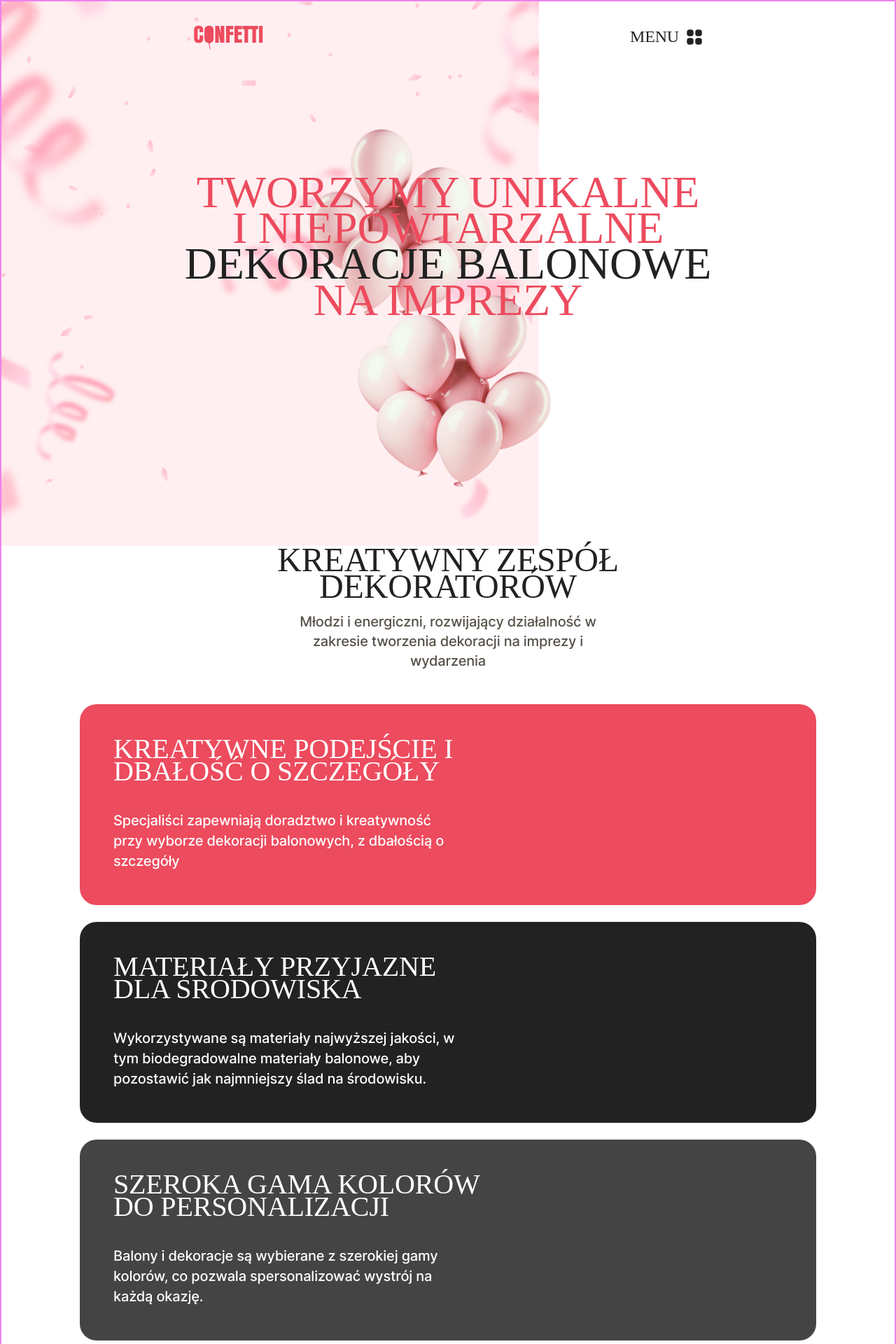
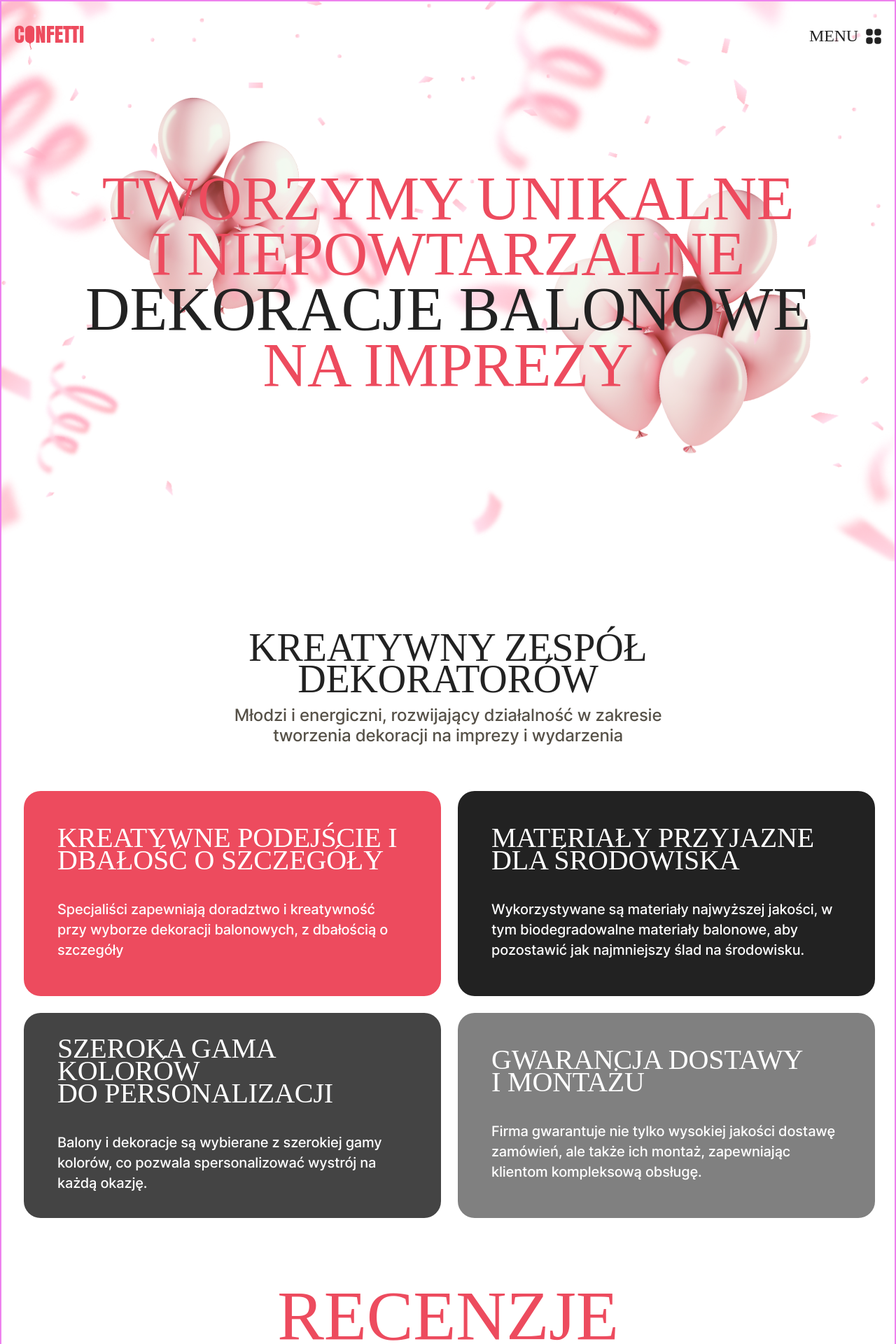
Before and after one commit to mantr88/candy-shop, a React (Vite) app: page / in a window 1280 px wide. Shown: the top 1920 px of the page at 70% size. Built offline with nearby package versions, Linux system fonts and the light colour scheme; a web font is replaced by a local one.

Commit message:
add: styles for desktop

```diff
--- a/src/components/AboutCards/AboutCards.css
+++ b/src/components/AboutCards/AboutCards.css
@@ -101,3 +101,20 @@
     line-height: 1.45;
   }
 }
+
+/* desktop view styles */
+
+@media screen and (min-width: 1280px) {
+  .grid {
+    display: grid;
+    grid-template-columns: 1fr 1fr;
+    grid-template-rows: 1fr 1fr;
+    row-gap: 24px;
+    column-gap: 24px;
+  }
+
+  [class^="about-number-slide"],
+  [class*=" about-number-slide"] {
+    height: 293px;
+  }
+}
--- a/src/components/AboutUs/AboutUs.css
+++ b/src/components/AboutUs/AboutUs.css
@@ -8,7 +8,7 @@
   font-family: "Inter";
   font-weight: 500;
   font-size: 20px;
-  line-height: 28px;
+  line-height: 1.4;
   color: var(--extra-text-color);
 }
 
@@ -19,3 +19,13 @@
     text-align: center;
   }
 }
+
+@media screen and (min-width: 1280px) {
+  .about-text {
+    width: 700px;
+    margin: 0 auto 64px auto;
+    text-align: center;
+    font-size: 24px;
+    line-height: 1.2;
+  }
+}
--- a/src/components/Contacts/Contacts.css
+++ b/src/components/Contacts/Contacts.css
@@ -68,6 +68,8 @@
     line-height: 1.21;
   }
 
+  /* responsive */
+
   @media screen and (min-width: 768px) {
     .contacts-title {
       margin-bottom: 24px;
@@ -76,8 +78,12 @@
     .contacts-top-img {
       display: block;
       position: absolute;
-      top: 172px;
-      left: -180px;
+      top: 222px;
+      right: 375px;
+      width: 412px;
+      height: 420px;
+      transform: rotate(320deg);
+      z-index: -1;
 
       animation-name: ballsRotate;
       animation-duration: 30s;
@@ -88,8 +94,12 @@
     .contacts-bottom-img {
       display: block;
       position: absolute;
-      top: 370px;
-      left: 213px;
+      width: 344px;
+      height: 350px;
+      top: 494px;
+      left: 430px;
+      transform: rotate(4deg);
+      z-index: -1;
 
       animation-name: ballsRotate;
       animation-duration: 30s;
@@ -99,3 +109,54 @@
     }
   }
 }
+
+@media screen and (min-width: 1280px) {
+  .contacts {
+    flex-direction: row;
+    gap: 240px;
+    justify-content: space-between;
+  }
+
+  #contact-section {
+    margin-top: 200px;
+  }
+
+  div > .contacts-title {
+    margin-bottom: 56px;
+    font-size: 100px;
+    text-align: start;
+  }
+
+  .contacts-company-name {
+    margin-bottom: 32px;
+    font-size: 40px;
+    line-height: 0.8;
+    text-align: start;
+  }
+  .contacts-link-wrap {
+    margin-bottom: 0;
+  }
+
+  .contacts-link {
+    justify-content: start;
+  }
+
+  .contacts-formBlock-wrap {
+    position: relative;
+  }
+
+  .contacts-top-img {
+    top: -125px;
+    left: -160px;
+    width: 460px;
+    height: 469px;
+  }
+
+  .contacts-bottom-img {
+    width: 384px;
+    height: 391px;
+    top: 130px;
+    left: 343px;
+    transform: rotate(351deg);
+  }
+}
--- a/src/components/Contacts/Contacts.tsx
+++ b/src/components/Contacts/Contacts.tsx
@@ -6,6 +6,7 @@ import "./Contacts.css";
 function Contacts() {
   return (
     <section className="section contacts" id="contact-section">
+      <div className="contacts-contactBlock-wrap">
         <h2 className="section-title contacts-title">Kontakty</h2>
         <p className="contacts-company-name">
           Confetti - Studio <br /> Dekoracij Balonami <br />
@@ -30,6 +31,8 @@ function Contacts() {
             confettibalony@gmail.com
           </a>
         </div>
+      </div>
+      <div className="contacts-formBlock-wrap">
         <img
           className="contacts-top-img"
           src="./image/top-balloons-floating-air.png"
@@ -43,6 +46,7 @@ function Contacts() {
           width="644"
           height="650"
         />
+      </div>
     </section>
   );
 }
--- a/src/components/Hero/Hero.css
+++ b/src/components/Hero/Hero.css
@@ -6,14 +6,7 @@
   position: absolute;
   top: 65px;
   right: 213px;
-  z-index: -1;
-
-  @media screen and (min-width: 768px) {
-    width: 343px;
-    height: 348px;
-    top: 149px;
-    right: 536px;
-  }
+  z-index: -2;
 
   animation-name: ballsRotate;
   animation-duration: 20s;
@@ -32,13 +25,6 @@
   line-height: 0.8;
   text-transform: uppercase;
   color: var(--accent-color);
-
-  @media screen and (min-width: 768px) {
-    margin-top: 247px;
-    margin-bottom: 327px;
-    font-size: 64px;
-    line-height: 0.8;
-  }
 }
 
 .hero-accent-text {
@@ -49,14 +35,7 @@
   position: absolute;
   top: 265px;
   left: 190px;
-  z-index: -1;
-
-  @media screen and (min-width: 768px) {
-    width: 346px;
-    height: 340px;
-    top: 385px;
-    left: 474px;
-  }
+  z-index: -2;
 
   animation-name: ballsRotate;
   animation-duration: 20s;
@@ -64,6 +43,56 @@
   animation-iteration-count: infinite;
   animation-direction: alternate;
 }
+
+/* Responsive */
+
+@media screen and (min-width: 768px) {
+  .hero-top-img {
+    width: 343px;
+    height: 348px;
+    top: 149px;
+    right: 536px;
+  }
+
+  .hero-title {
+    margin-top: 247px;
+    margin-bottom: 327px;
+    font-size: 64px;
+    line-height: 0.8;
+  }
+
+  .hero-bottom-img {
+    width: 346px;
+    height: 340px;
+    top: 385px;
+    left: 474px;
+  }
+}
+
+@media screen and (min-width: 1280px) {
+  .hero-top-img {
+    top: 98px;
+    left: 107px;
+    width: 397px;
+    height: 404px;
+  }
+
+  .hero-title {
+    margin-top: 242px;
+    margin-bottom: 342px;
+    font-size: 88px;
+    line-height: 0.9;
+  }
+
+  .hero-bottom-img {
+    top: 220px;
+    left: 742px;
+    width: 460px;
+    height: 469px;
+  }
+}
+
+/* Animation */
 
 @keyframes ballsRotate {
   0% {
--- a/src/components/Review/Review.css
+++ b/src/components/Review/Review.css
@@ -8,3 +8,12 @@
     margin-bottom: 48px;
   }
 }
+
+@media screen and (min-width: 1280px) {
+  section > .review-section-title {
+    margin-top: 100px;
+    margin-bottom: 64px;
+
+    font-size: 100px;
+  }
+}
--- a/src/components/ReviewCard/ReviewCard.tsx
+++ b/src/components/ReviewCard/ReviewCard.tsx
@@ -10,6 +10,7 @@ function ReviewCard() {
   const [currentSlide, setCurrentSlide] = useState(0);
   const [loaded, setLoaded] = useState(false);
   const [isMobile, setIsMobile] = useState(window.innerWidth < 768);
+  const [isDesktop, setIsDesktop] = useState(window.innerWidth > 1280);
   const [sliderRef, slider] = useKeenSlider<HTMLDivElement>({
     initial: 0,
     slideChanged(slider) {
@@ -24,6 +25,12 @@ function ReviewCard() {
         slides: {
           perView: 2,
           spacing: 16,
+        },
+      },
+      "(min-width: 1280px)": {
+        slides: {
+          perView: 3,
+          spacing: 26,
         },
       },
     },
@@ -42,7 +49,10 @@ function ReviewCard() {
   };
 
   useEffect(() => {
-    const handleResize = () => setIsMobile(window.innerWidth < 768);
+    const handleResize = () => {
+      setIsMobile(window.innerWidth < 768);
+      setIsDesktop(window.innerWidth > 1280);
+    };
     window.addEventListener("resize", handleResize);
     return () => window.removeEventListener("resize", handleResize);
   }, []);
@@ -103,7 +113,7 @@ function ReviewCard() {
         </div>
       )}
 
-      {!isMobile && (
+      {!isMobile && !isDesktop && (
         <div className="review-btn-wrap">
           <button
             className="review-btn"
--- a/src/index.css
+++ b/src/index.css
@@ -65,7 +65,7 @@ body {
   font-weight: 500;
   font-size: 16px;
   font-style: normal;
-  line-height: normal;
+  line-height: 1;
   letter-spacing: -0.01em;
 
   color: var(--main-color);
@@ -138,7 +138,12 @@ img {
 
 @media screen and (min-width: 748px) {
   .section-title {
-    /* margin-bottom: 48px; */
     font-size: 48px;
   }
 }
+
+@media screen and (min-width: 1280px) {
+  .section-title {
+    font-size: 56px;
+  }
+}
--- a/src/loyouts/Header/Header.css
+++ b/src/loyouts/Header/Header.css
@@ -51,3 +51,9 @@
     max-width: 768px;
   }
 }
+
+@media screen and (min-width: 1280px) {
+  .header {
+    max-width: 1280px;
+  }
+}
--- a/src/loyouts/Header/Header.tsx
+++ b/src/loyouts/Header/Header.tsx
@@ -25,7 +25,6 @@ function Header() {
   };
 
   const onClose = () => {
-    console.log("onClose");
     document.body.style.overflow = "visible";
     setActive(false);
   };
--- a/src/loyouts/MainLoyout/MainLoyout.css
+++ b/src/loyouts/MainLoyout/MainLoyout.css
@@ -21,8 +21,8 @@
 
   @media screen and (min-width: 1280px) {
     width: 1280px;
-    padding-left: 112px;
-    padding-right: 112px;
+    padding-left: 32px;
+    padding-right: 32px;
     border: 2px solid violet;
   }
 }
@@ -33,11 +33,10 @@
   right: 0;
   bottom: 0;
   left: 0;
-  z-index: -2;
+  z-index: -1;
   max-width: 480px;
   height: 574px;
 
-  background-color: var(--extra-accent-color);
   background-image: url("../../../public/image/bg_image.png");
   background-size: cover;
 
@@ -45,4 +44,9 @@
     max-width: 768px;
     height: 778px;
   }
+
+  @media screen and (min-width: 1280px) {
+    max-width: 1440px;
+    height: 800px;
+  }
 }
--- a/src/styles/variables.css
+++ b/src/styles/variables.css
@@ -16,6 +16,7 @@
   --bg-color: #fff;
   --bg-grey-color: #444444;
   --bg-light-grey-color: #808080;
+  --bg-hero-color: #fcf0df;
   --dot-accent-color: #000;
   --input-border-color: #d2d2d2;
 }
```
Lines whose indentation alone changed are shown as unchanged.
